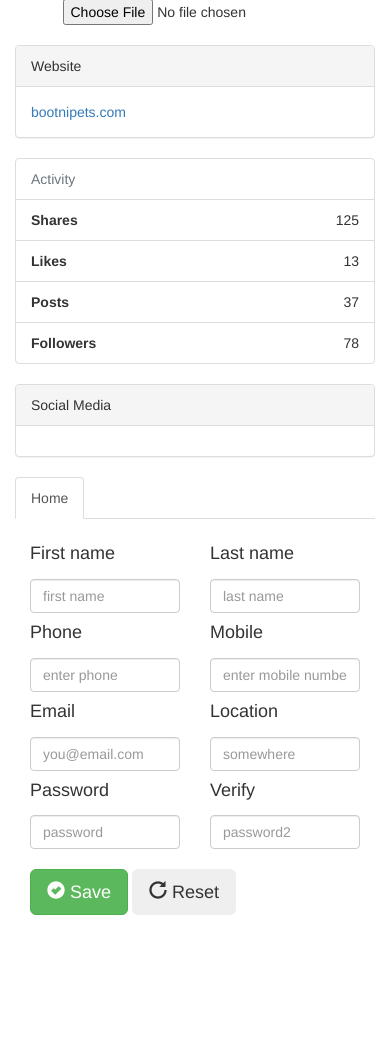
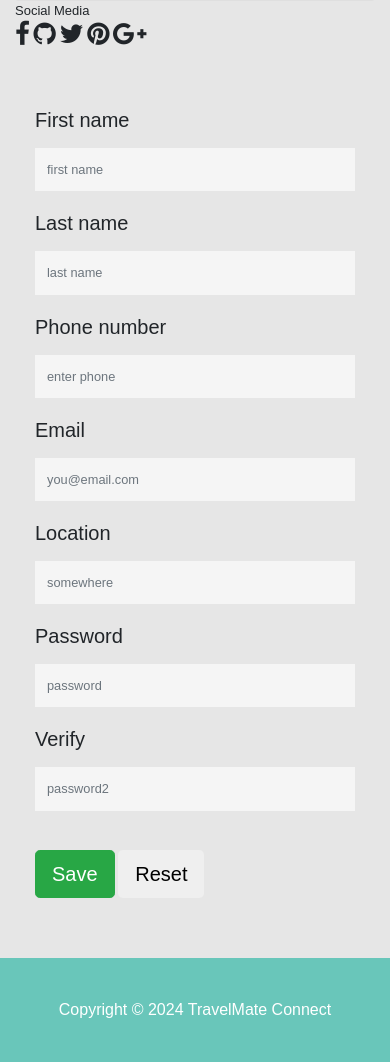
Before and after one commit to nadiaMahfoud/ConnectMate, a Flask app: page /signup in a window 390 px wide. Shown: the part 646-1708 px from the top of the page. Before the commit the page ends 1561 px from the top, so only its background shows below. Run offline with Flask 3, Linux system fonts and the light colour scheme; some libraries are stand-ins or nearby versions.

Commit message:
Update signup.html

```diff
--- a/templates/signup.html
+++ b/templates/signup.html
@@ -1,52 +1,121 @@
-<link href="//maxcdn.bootstrapcdn.com/bootstrap/4.0.0/css/bootstrap.min.css" rel="stylesheet" id="bootstrap-css">
-<script src="//maxcdn.bootstrapcdn.com/bootstrap/4.0.0/js/bootstrap.min.js"></script>
-<script src="//cdnjs.cloudflare.com/ajax/libs/jquery/3.2.1/jquery.min.js"></script>
-<!------ Include the above in your HEAD tag ---------->
+<!DOCTYPE html>
+<html lang="en">
 
 <head>
-    <title>SIGN UP</title>
+    <title>Signup page</title>
     <meta charset="utf-8">
+    <meta http-equiv="X-UA-Compatible" content="IE=edge">
     <meta name="viewport" content="width=device-width, initial-scale=1">
-    <link rel="stylesheet" href="https://maxcdn.bootstrapcdn.com/bootstrap/3.3.7/css/bootstrap.min.css">
-    <script src="https://ajax.googleapis.com/ajax/libs/jquery/3.3.1/jquery.min.js"></script>
-    <script src="https://maxcdn.bootstrapcdn.com/bootstrap/3.3.7/js/bootstrap.min.js"></script>
+
+    <!-- load stylesheets -->
+    <link rel="stylesheet" href="https://fonts.googleapis.com/css?family=Open+Sans:300,400,600,700"> <!-- Google web font "Open Sans" -->
+    <link rel="stylesheet" href="https://cdnjs.cloudflare.com/ajax/libs/font-awesome/4.7.0/css/font-awesome.min.css"> <!-- Font Awesome -->
+    <link rel="stylesheet" href="https://maxcdn.bootstrapcdn.com/bootstrap/4.0.0/css/bootstrap.min.css"> <!-- Bootstrap -->
+    <link rel="stylesheet" type="text/css" href="/static/css/datepicker.css" />
+    <link rel="stylesheet" type="text/css" href="/static/slick/slick.css" />
+    <link rel="stylesheet" type="text/css" href="/static/slick/slick-theme.css" />
+    <link rel="stylesheet" href="/static/css/templatemo-style.css">
+
+    <style>
+        body {
+            font-family: Arial, sans-serif;
+        }
+
+        h1 {
+            color: #333;
+        }
+
+        img {
+            max-width: 100%;
+            height: auto;
+            margin: 20px 0;
+        }
+
+        p {
+            color: #666;
+            font-size: 16px;
+            line-height: 1.5;
+            margin-bottom: 20px;
+        }
+
+        .form-group {
+            margin-bottom: 20px;
+        }
+    </style>
 </head>
 
+<body>
+    <div class="tm-main-content" id="top">
+        <div class="tm-top-bar-bg"></div>
+            <div class="tm-top-bar" id="tm-top-bar">
+                <div class="container">
+                    <div class="row">
+                        <nav class="navbar navbar-expand-lg narbar-light">
+                            <a class="navbar-brand mr-auto" href='/index' onclick="window.location.href='/index';">
+                                <img src="/static/img/logo3.png" alt="Site logo">
+                                TM Connect
+                            </a>
+                            <button type="button" id="nav-toggle" class="navbar-toggler collapsed" data-toggle="collapse" data-target="#mainNav" aria-expanded="false" aria-label="Toggle navigation">
+                                <span class="navbar-toggler-icon"></span>
+                            </button>
+                            <div id="mainNav" class="collapse navbar-collapse tm-bg-white">
+                                <ul class="navbar-nav ml-auto">
+                                  <li class="nav-item">
+                                  <a class="nav-link active" href='/index' onclick="window.location.href='/index';">Home <span class="sr-only">(current)</span></a>
+                                </li>
+                                <li class="nav-item">
+                                    <a class="nav-link" href='/index#tm-section-2' onclick="window.location.href='/index#tm-section-2';">Top Destinations</a>
+                                </li>
+                                <li class="nav-item">
+
+                                   <a class="nav-link" href='/index#tm-section-3' onclick="window.location.href='/index#tm-section-3';">Recommended Places</a>
+
+                                </li>
+                                <li class="nav-item">
+                                    <a class="nav-link" href='/index#tm-section-4' onclick="window.location.href='/index#tm-section-4';">Contact Us</a>
+                                </li>
+                                <li class="nav-item">
+                                  <a class="nav-link" href='/login' onclick="window.location.href='/login';">Login</a>
+                                </li>
+
+                                <li class="nav-item">
+                                  <a class="nav-link" href='/signup' onclick="window.location.href='/signup';">Signup</a>
+                                </li>
+                            </ul>
+                        </div>
+                    </nav>
+                </div> <!-- row -->
+            </div> <!-- container -->
+        </div> <!-- .tm-top-bar -->
+
         <div class="container bootstrap snippet">
-    <div class="row">
-        <div class="col-sm-10">
-            <h1>User name</h1>
-        </div>
-        <div class="col-sm-2"><a href="/users" class="pull-right"><img title="profile image"
-                    class="img-circle img-responsive"
-                    src="http://www.gravatar.com/avatar/28fd20ccec6865e2d5f0e1f4446eb7bf?s=100"></a></div>
-    </div>
             <div class="row">
                 <div class="col-sm-3">
                     <!--left col-->
 
-
                     <div class="text-center">
-                <img src="http://ssl.gstatic.com/accounts/ui/avatar_2x.png" class="avatar img-circle img-thumbnail"
-                    alt="avatar">
+                        <img src="http://ssl.gstatic.com/accounts/ui/avatar_2x.png"
+                            class="avatar img-circle img-thumbnail" alt="avatar">
                         <h6>Upload a different photo...</h6>
                         <input type="file" class="text-center center-block file-upload">
                     </div>
                     <br>
-
 
                     <div class="panel panel-default">
                         <div class="panel-heading">Website <i class="fa fa-link fa-1x"></i></div>
                         <div class="panel-body"><a href="http://bootnipets.com">bootnipets.com</a></div>
                     </div>
 
-
                     <ul class="list-group">
                         <li class="list-group-item text-muted">Activity <i class="fa fa-dashboard fa-1x"></i></li>
-                <li class="list-group-item text-right"><span class="pull-left"><strong>Shares</strong></span> 125</li>
-                <li class="list-group-item text-right"><span class="pull-left"><strong>Likes</strong></span> 13</li>
-                <li class="list-group-item text-right"><span class="pull-left"><strong>Posts</strong></span> 37</li>
-                <li class="list-group-item text-right"><span class="pull-left"><strong>Followers</strong></span> 78</li>
+                        <li class="list-group-item text-right"><span class="pull-left"><strong>Shares</strong></span>
+                            125</li>
+                        <li class="list-group-item text-right"><span class="pull-left"><strong>Likes</strong></span>
+                            13</li>
+                        <li class="list-group-item text-right"><span class="pull-left"><strong>Posts</strong></span>
+                            37</li>
+                        <li class="list-group-item text-right"><span class="pull-left"><strong>Followers</strong></span>
+                            78</li>
                     </ul>
 
                     <div class="panel panel-default">
@@ -57,96 +126,70 @@
                                 class="fa fa-google-plus fa-2x"></i>
                         </div>
                     </div>
-
                 </div>
                 <!--/col-3-->
                 <div class="col-sm-9">
-            <ul class="nav nav-tabs">
-                <li class="active"><a data-toggle="tab" href="#home">Home</a></li>
-                <!--<li><a data-toggle="tab" href="#messages">Menu 1</a></li>
-                <li><a data-toggle="tab" href="#settings">Menu 2</a></li>-->
-            </ul>
-
-
                     <div class="tab-content">
                         <div class="tab-pane active" id="home">
                             <form class="form" action="##" method="post" id="registrationForm">
                                 <div class="form-group">
-
                                     <div class="col-xs-6">
                                         <label for="first_name">
-                                    <h4>First name</h4>
+                                            <h5>First name</h5>
                                         </label>
                                         <input type="text" class="form-control" name="first_name" id="first_name"
                                             placeholder="first name" title="enter your first name if any.">
                                     </div>
                                 </div>
                                 <div class="form-group">
-
                                     <div class="col-xs-6">
                                         <label for="last_name">
-                                    <h4>Last name</h4>
+                                            <h5>Last name</h5>
                                         </label>
                                         <input type="text" class="form-control" name="last_name" id="last_name"
                                             placeholder="last name" title="enter your last name if any.">
                                     </div>
                                 </div>
-
                                 <div class="form-group">
-
                                     <div class="col-xs-6">
                                         <label for="phone">
-                                    <h4>Phone</h4>
+                                            <h5>Phone number</h5>
                                         </label>
                                         <input type="text" class="form-control" name="phone" id="phone"
                                             placeholder="enter phone" title="enter your phone number if any.">
                                     </div>
                                 </div>
-
                                 <div class="form-group">
                                     <div class="col-xs-6">
-                                <label for="mobile">
-                                    <h4>Mobile</h4>
-                                </label>
-                                <input type="text" class="form-control" name="mobile" id="mobile"
-                                    placeholder="enter mobile number" title="enter your mobile number if any.">
-                            </div>
-                        </div>
-                        <div class="form-group">
-
-                            <div class="col-xs-6">
                                         <label for="email">
-                                    <h4>Email</h4>
+                                            <h5>Email</h5>
                                         </label>
                                         <input type="email" class="form-control" name="email" id="email"
                                             placeholder="you@email.com" title="enter your email.">
                                     </div>
                                 </div>
                                 <div class="form-group">
-
                                     <div class="col-xs-6">
                                         <label for="location">
-                                    <h4>Location</h4>
+                                            <h5>Location</h5>
                                         </label>
-                                <input type="text" class="form-control" name="location" id="location" placeholder="somewhere"
-                                    title="enter a location">
+                                        <input type="text" class="form-control" name="location" id="location"
+                                            placeholder="somewhere" title="enter a location">
                                     </div>
                                 </div>
                                 <div class="form-group">
-
                                     <div class="col-xs-6">
                                         <label for="password">
-                                    <h4>Password</h4>
+                                            <h5>Password</h5>
                                         </label>
                                         <input type="password" class="form-control" name="password" id="password"
                                             placeholder="password" title="enter your password.">
                                     </div>
                                 </div>
                                 <div class="form-group">
-
                                     <div class="col-xs-6">
                                         <label for="password2">
-                                    <h4>Verify</h4>
+                                            <h5>Verify</h5>
                                         </label>
                                         <input type="password" class="form-control" name="password2" id="password2"
                                             placeholder="password2" title="enter your password2.">
@@ -162,163 +205,25 @@
                                     </div>
                                 </div>
                             </form>
-
-
-
                         </div>
                         <!--/tab-pane-->
                         <div class="tab-pane" id="messages">
-
                             <h2></h2>
-
-
-                    <!--<form class="form" action="##" method="post" id="registrationForm">
-                      <div class="form-group">
-
-                          <div class="col-xs-6">
-                              <label for="first_name"><h4>First name</h4></label>
-                              <input type="text" class="form-control" name="first_name" id="first_name" placeholder="first name" title="enter your first name if any.">
-                          </div>
-                      </div>
-                      <div class="form-group">
-
-                          <div class="col-xs-6">
-                            <label for="last_name"><h4>Last name</h4></label>
-                              <input type="text" class="form-control" name="last_name" id="last_name" placeholder="last name" title="enter your last name if any.">
-                          </div>
-                      </div>
-
-                      <div class="form-group">
-
-                          <div class="col-xs-6">
-                              <label for="phone"><h4>Phone</h4></label>
-                              <input type="text" class="form-control" name="phone" id="phone" placeholder="enter phone" title="enter your phone number if any.">
-                          </div>
-                      </div>
-
-                      <div class="form-group">
-                          <div class="col-xs-6">
-                             <label for="mobile"><h4>Mobile</h4></label>
-                              <input type="text" class="form-control" name="mobile" id="mobile" placeholder="enter mobile number" title="enter your mobile number if any.">
-                          </div>
-                      </div>
-                      <div class="form-group">
-
-                          <div class="col-xs-6">
-                              <label for="email"><h4>Email</h4></label>
-                              <input type="email" class="form-control" name="email" id="email" placeholder="you@email.com" title="enter your email.">
-                          </div>
-                      </div>
-                      <div class="form-group">
-
-                          <div class="col-xs-6">
-                              <label for="email"><h4>Location</h4></label>
-                              <input type="email" class="form-control" id="location" placeholder="somewhere" title="enter a location">
-                          </div>
-                      </div>
-                      <div class="form-group">
-
-                          <div class="col-xs-6">
-                              <label for="password"><h4>Password</h4></label>
-                              <input type="password" class="form-control" name="password" id="password" placeholder="password" title="enter your password.">
-                          </div>
-                      </div>
-                      <div class="form-group">
-
-                          <div class="col-xs-6">
-                            <label for="password2"><h4>Verify</h4></label>
-                              <input type="password" class="form-control" name="password2" id="password2" placeholder="password2" title="enter your password2.">
-                          </div>
-                      </div>
-                      <div class="form-group">
-                           <div class="col-xs-12">
-                                <br>
-                                <button class="btn btn-lg btn-success" type="submit"><i class="glyphicon glyphicon-ok-sign"></i> Save</button>
-                                <button class="btn btn-lg" type="reset"><i class="glyphicon glyphicon-repeat"></i> Reset</button>
-                            </div>
-                      </div>
-                </form>-->
-
                         </div>
                         <!--/tab-pane-->
-                <div class="tab-pane" id="settings">
-
-
-
-                    <!--<form class="form" action="##" method="post" id="registrationForm">
-                      <div class="form-group">
-
-                          <div class="col-xs-6">
-                              <label for="first_name"><h4>First name</h4></label>
-                              <input type="text" class="form-control" name="first_name" id="first_name" placeholder="first name" title="enter your first name if any.">
-                          </div>
-                      </div>
-                      <div class="form-group">
-
-                          <div class="col-xs-6">
-                            <label for="last_name"><h4>Last name</h4></label>
-                              <input type="text" class="form-control" name="last_name" id="last_name" placeholder="last name" title="enter your last name if any.">
-                          </div>
-                      </div>
-
-                      <div class="form-group">
-
-                          <div class="col-xs-6">
-                              <label for="phone"><h4>Phone</h4></label>
-                              <input type="text" class="form-control" name="phone" id="phone" placeholder="enter phone" title="enter your phone number if any.">
-                          </div>
-                      </div>
-
-                      <div class="form-group">
-                          <div class="col-xs-6">
-                             <label for="mobile"><h4>Mobile</h4></label>
-                              <input type="text" class="form-control" name="mobile" id="mobile" placeholder="enter mobile number" title="enter your mobile number if any.">
-                          </div>
-                      </div>
-                      <div class="form-group">
-
-                          <div class="col-xs-6">
-                              <label for="email"><h4>Email</h4></label>
-                              <input type="email" class="form-control" name="email" id="email" placeholder="you@email.com" title="enter your email.">
-                          </div>
-                      </div>
-                      <div class="form-group">
-
-                          <div class="col-xs-6">
-                              <label for="email"><h4>Location</h4></label>
-                              <input type="email" class="form-control" id="location" placeholder="somewhere" title="enter a location">
-                          </div>
-                      </div>
-                      <div class="form-group">
-
-                          <div class="col-xs-6">
-                              <label for="password"><h4>Password</h4></label>
-                              <input type="password" class="form-control" name="password" id="password" placeholder="password" title="enter your password.">
-                          </div>
-                      </div>
-                      <div class="form-group">
-
-                          <div class="col-xs-6">
-                            <label for="password2"><h4>Verify</h4></label>
-                              <input type="password" class="form-control" name="password2" id="password2" placeholder="password2" title="enter your password2.">
-                          </div>
-                      </div>
-                      <div class="form-group">
-                           <div class="col-xs-12">
-                                <br>
-                                <button class="btn btn-lg btn-success pull-right" type="submit"><i class="glyphicon glyphicon-ok-sign"></i> Save</button>
-                                <!--<button class="btn btn-lg" type="reset"><i class="glyphicon glyphicon-repeat"></i> Reset</button>
-                            </div>
-                      </div>
-                </form>-->
-                </div>
-
-            </div>
-            <!--/tab-pane-->
-        </div>
-        <!--/tab-content-->
-
-    </div>
+                        <div class="tab-pane" id="settings"></div>
                         <!--/col-9-->
                     </div>
                     <!--/row-->
+
+                </div>
+            </div>
+        </div>
+    </div>
+  <footer class="tm-container-outer">
+      <p class="mb-0">Copyright © <span class="tm-current-year">2024</span> TravelMate Connect <a
+              rel="nofollow" href="http://www.google.com/+templatemo" target="_parent"></a></p>
+  </footer>
+</body>
+
+</html>
```
Lines whose indentation alone changed are shown as unchanged.
